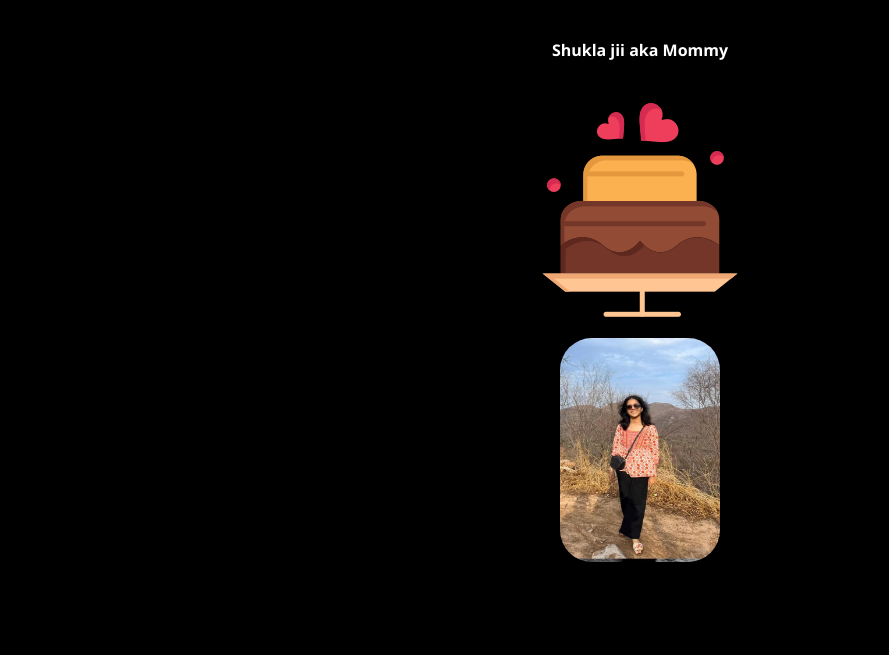
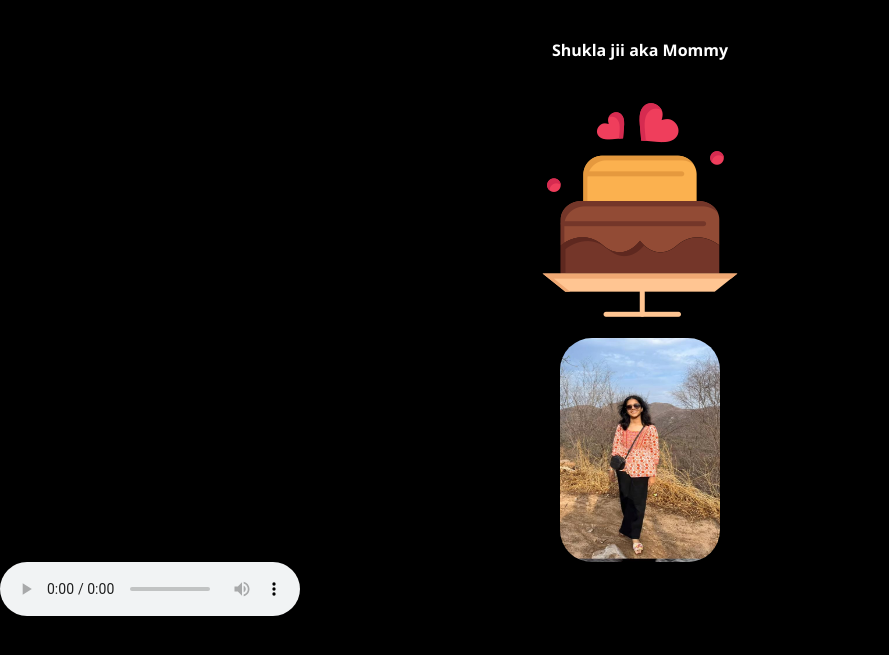
Before and after one commit to Shivangisriva/just_done, a plain HTML site: page index.html in a window 1280 px wide. Shown: the part 127-782 px from the top of the page, without its empty margins (0-889 px from the left). Drawn offline with Linux system fonts and the light colour scheme.

Commit message:
Update index.html

```diff
--- a/index.html
+++ b/index.html
@@ -12,7 +12,7 @@
     <h4>Shukla jii aka Mommy</h4>
     <img src="./Assets/cake.webp" alt="cake">
 <img src="./Assets/img1.jpg" style="width: 10rem; height:14rem; border-radius: 2rem;"></div>
-<audio  autoplay loop><source src="./Assets/mymusic.mp3" type="audio/mp3"></audio>
+<audio controls autoplay loop><source src="./Assets/mymusic.mp3" type="audio/mp3"></audio>
 <script src="heart.js"></script>
 
 </body>
```
